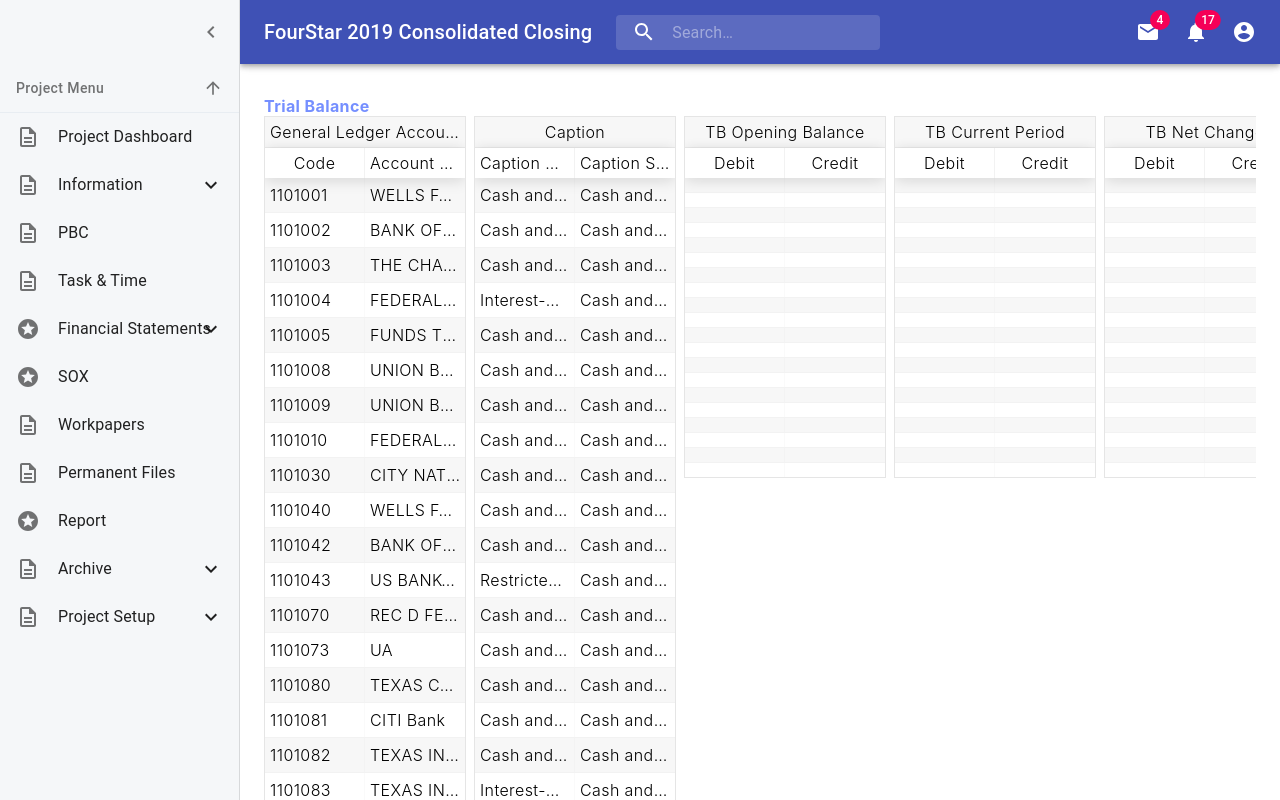
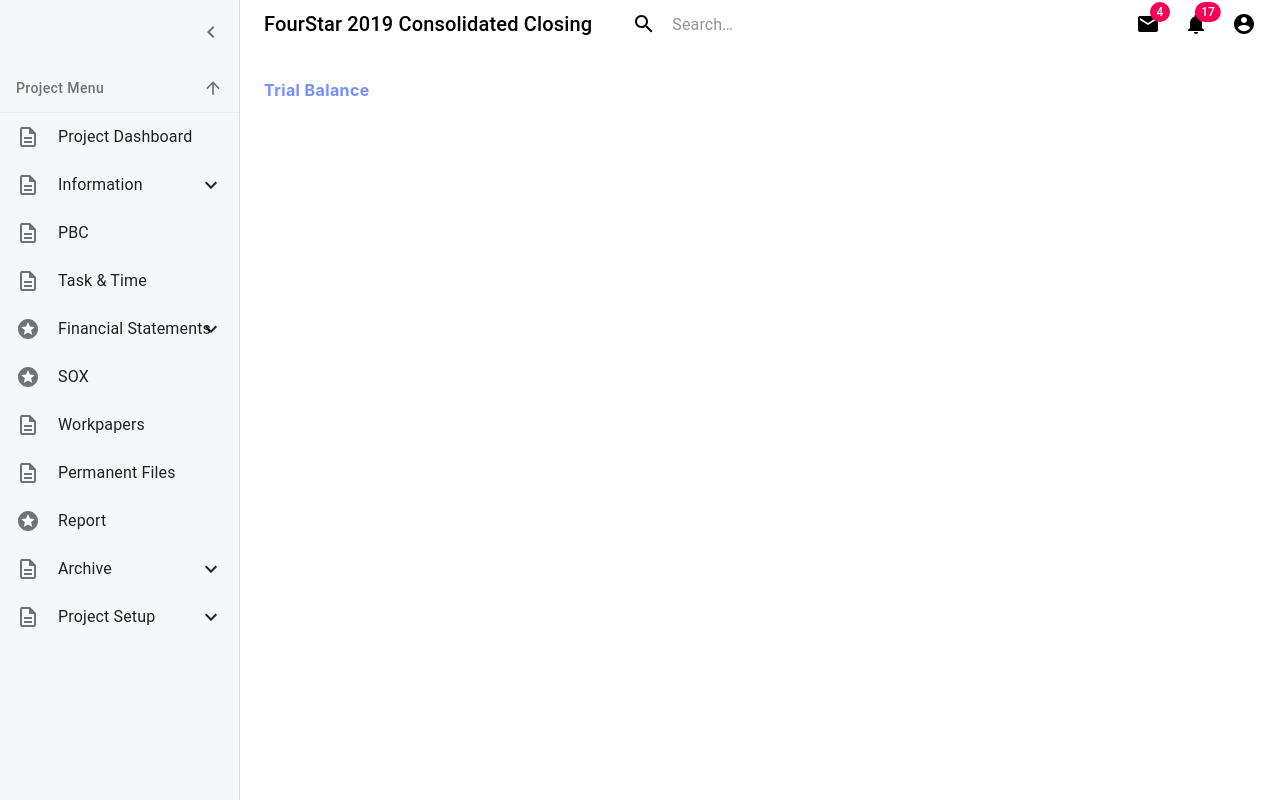
Before and after one commit to NoahGrayDL/datalobby-prototype, a React (Create React App) app: page /financial-statements/closing/trial-balance in a window 1280 px wide. Built offline with nearby package versions, Linux system fonts and the light colour scheme.

Commit message:
save for checkout

```diff
--- a/src/components/app-frame/Header.js
+++ b/src/components/app-frame/Header.js
@@ -14,69 +14,6 @@ import MailIcon from "@material-ui/icons/Mail"
 import NotificationsIcon from "@material-ui/icons/Notifications"
 import MoreIcon from "@material-ui/icons/MoreVert"
 import clsx from "clsx"
-
-const useStyles = makeStyles(theme => ({
-  grow: {
-    flexGrow: 1
-  },
-  menuButton: {
-    marginRight: theme.spacing(2)
-  },
-  title: {
-    display: "none",
-    [theme.breakpoints.up("sm")]: {
-      display: "block"
-    }
-  },
-  search: {
-    position: "relative",
-    justifyContent: "flex-end",
-    borderRadius: theme.shape.borderRadius,
-    backgroundColor: fade(theme.palette.common.white, 0.15),
-    "&:hover": {
-      backgroundColor: fade(theme.palette.common.white, 0.25)
-    },
-    marginRight: theme.spacing(2),
-    marginLeft: 0,
-    width: "100%",
-    [theme.breakpoints.up("sm")]: {
-      marginLeft: theme.spacing(3),
-      width: "auto"
-    }
-  },
-  searchIcon: {
-    width: theme.spacing(7),
-    height: "100%",
-    position: "absolute",
-    pointerEvents: "none",
-    display: "flex",
-    alignItems: "center",
-    justifyContent: "center"
-  },
-  inputRoot: {
-    color: "inherit"
-  },
-  inputInput: {
-    padding: theme.spacing(1, 1, 1, 7),
-    transition: theme.transitions.create("width"),
-    width: "100%",
-    [theme.breakpoints.up("md")]: {
-      width: 200
-    }
-  },
-  sectionDesktop: {
-    display: "none",
-    [theme.breakpoints.up("md")]: {
-      display: "flex"
-    }
-  },
-  sectionMobile: {
-    display: "flex",
-    [theme.breakpoints.up("md")]: {
-      display: "none"
-    }
-  }
-}))
 
 //! Mobile 처리 손 봐야 함. 기본 Appbar를 수정하면서 모바일 부분이 헝클어졌을 듯
 
@@ -169,7 +106,7 @@ const Header = props => {
         position="static"
         className={clsx(classes.appBar, { [classes.appBarShift]: open })}
       >
-        <Toolbar>
+        <Toolbar className={classes.toolbar}>
           {/* <IconButton
             edge="start"
             className={clsx(classes.menuButton, {
@@ -239,3 +176,75 @@ const Header = props => {
 }
 
 export default Header
+
+const useStyles = makeStyles(theme => ({
+  grow: {
+    flexGrow: 1
+  },
+  appBar: {
+    boxShadow: "none"
+  },
+  toolbar: {
+    height: 48,
+    minHeight: 48,
+    backgroundColor: "#ffffff",
+    color: "#000000"
+  },
+  menuButton: {
+    marginRight: theme.spacing(2)
+  },
+  title: {
+    display: "none",
+    [theme.breakpoints.up("sm")]: {
+      display: "block"
+    }
+  },
+  search: {
+    position: "relative",
+    justifyContent: "flex-end",
+    borderRadius: theme.shape.borderRadius,
+    backgroundColor: fade(theme.palette.common.white, 0.15),
+    "&:hover": {
+      backgroundColor: fade(theme.palette.common.white, 0.25)
+    },
+    marginRight: theme.spacing(2),
+    marginLeft: 0,
+    width: "100%",
+    [theme.breakpoints.up("sm")]: {
+      marginLeft: theme.spacing(3),
+      width: "auto"
+    }
+  },
+  searchIcon: {
+    width: theme.spacing(7),
+    height: "100%",
+    position: "absolute",
+    pointerEvents: "none",
+    display: "flex",
+    alignItems: "center",
+    justifyContent: "center"
+  },
+  inputRoot: {
+    color: "inherit"
+  },
+  inputInput: {
+    padding: theme.spacing(1, 1, 1, 7),
+    transition: theme.transitions.create("width"),
+    width: "100%",
+    [theme.breakpoints.up("md")]: {
+      width: 200
+    }
+  },
+  sectionDesktop: {
+    display: "none",
+    [theme.breakpoints.up("md")]: {
+      display: "flex"
+    }
+  },
+  sectionMobile: {
+    display: "flex",
+    [theme.breakpoints.up("md")]: {
+      display: "none"
+    }
+  }
+}))
--- a/src/views/project-views/trial-balance/TrialBalance.js
+++ b/src/views/project-views/trial-balance/TrialBalance.js
@@ -6,39 +6,10 @@ import { TrialBalanceTable } from "../trial-balance"
 
 const TrialBalance = () => {
   return (
-    // <Layout menuTitle="Trial Balance" filters={TrialBalanceFilters}>
     <PageContainer menuTitle="Trial Balance">
       <TrialBalanceTable />
     </PageContainer>
-    // </Layout>
   )
 }
 
-const TrialBalanceFilters = [
-  {
-    filterName: "Trial Balance View",
-    filterItems: [
-      { value: 1, title: "filter item 1" },
-      { value: 2, title: "filter item 2" },
-      { value: 3, title: "filter item 3" }
-    ]
-  },
-  {
-    filterName: "Entity",
-    filterItems: [
-      { value: 1, title: "filter item 1" },
-      { value: 2, title: "filter item 2" },
-      { value: 3, title: "filter item 3" }
-    ]
-  },
-  {
-    filterName: "Unit",
-    filterItems: [
-      { value: 1, title: "filter item 1" },
-      { value: 2, title: "filter item 2" },
-      { value: 3, title: "filter item 3" }
-    ]
-  }
-]
-
 export default TrialBalance
--- a/src/views/project-views/trial-balance/TrialBalanceTable.js
+++ b/src/views/project-views/trial-balance/TrialBalanceTable.js
@@ -16,40 +16,13 @@ import {
 const TrialBalanceTable = () => {
   return (
     <StyledTBContainer>
-      {dataSet.map(item => {
+      {/* {dataSet.map(item => {
         const { data, columnStructure } = item
         return <BasicTable data={data} columnStructure={columnStructure} />
-      })}
+      })} */}
     </StyledTBContainer>
   )
 }
-
-const dataSet = [
-  {
-    data: generalLedgerAccounts,
-    columnStructure: generalLedgerAccountsColumn
-  },
-  {
-    data: captions,
-    columnStructure: captionColumn
-  },
-  {
-    data: generalLedgerAccounts,
-    columnStructure: trialBalanceOpeningColumn
-  },
-  {
-    data: generalLedgerAccounts,
-    columnStructure: trialBalanceCurrentPeriodColumn
-  },
-  {
-    data: generalLedgerAccounts,
-    columnStructure: trialBalanceNetChangeColumn
-  },
-  {
-    data: generalLedgerAccounts,
-    columnStructure: trialBalanceEndingColumn
-  }
-]
 
 const StyledTBContainer = styled.div`
   display: flex;
```
Also changed, not shown: 1 other file (tests, documents, lock files or other folders).
